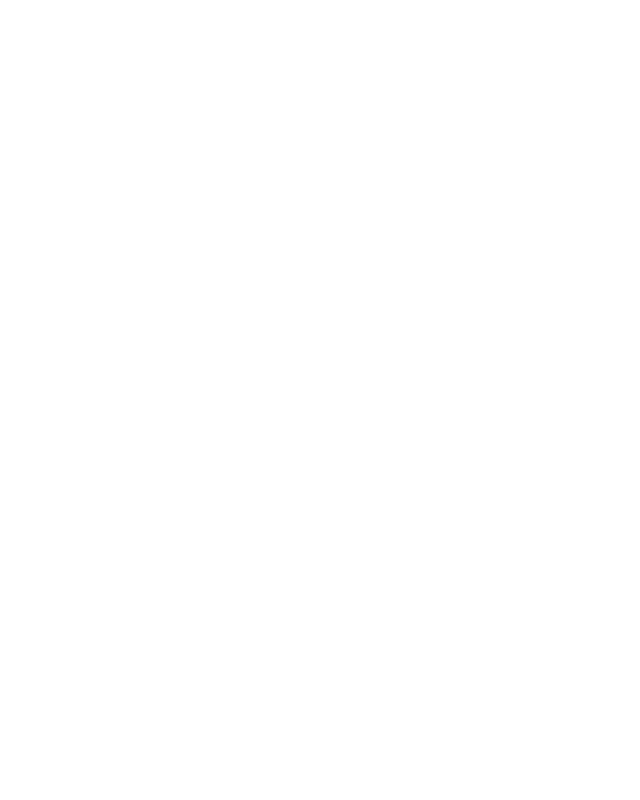
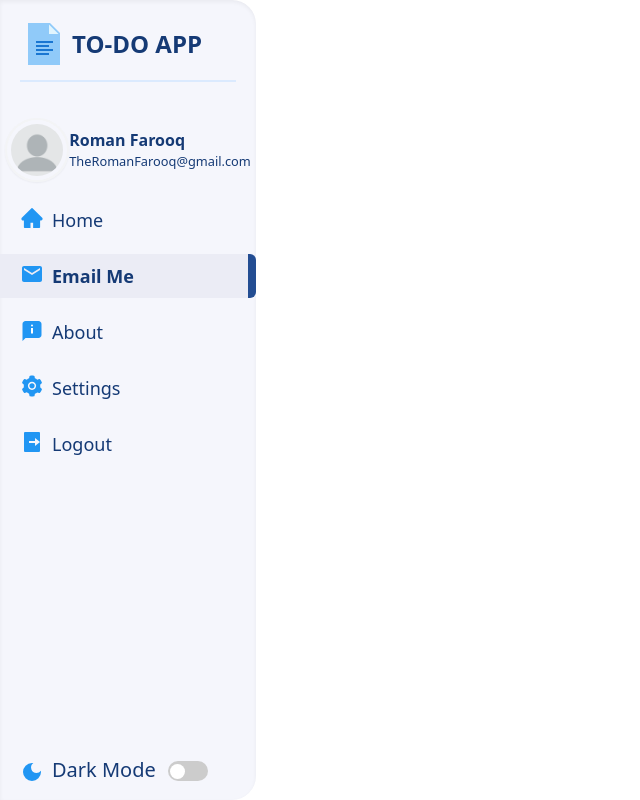
Before and after one commit to romanfarooq/wad-project, a React (Create React App) app in the folder client/: page /email in a window 1280 px wide. Before the commit this address had no page. Shown: the whole page, without its empty margins (0-640 px from the left). Built offline with nearby package versions, Linux system fonts and the light colour scheme; the HTML template or start-up script is replaced by a standard one.

Commit message:
added dark mode slider

```diff
--- a/client/src/App.js
+++ b/client/src/App.js
@@ -1,7 +1,10 @@
 import { BrowserRouter, Routes, Route } from 'react-router-dom';
 import Navbar from './components/Navbar';
 import Home from './components/Home';
+import Email from './components/Email';
 import About from './components/About';
+import Settings from './components/Settings';
+import LoginSignUp from './components/LoginSignUp';
 
 function App() {
   return (
@@ -9,7 +12,10 @@
       <Routes>
         <Route path="/" element={<Navbar />}>
           <Route index element={<Home />} />
+          <Route path="/email" element={<Email />} />
           <Route path="/about" element={<About />} />
+          <Route path="/settings" element={<Settings />} />
+          <Route path="/login" element={<LoginSignUp />} />
         </Route>
       </Routes>
     </BrowserRouter>
--- /dev/null
+++ b/client/src/components/Email.jsx
@@ -0,0 +1,9 @@
+import React from 'react'
+
+function Email() {
+  return (
+    <div></div>
+  )
+}
+
+export default Email
--- /dev/null
+++ b/client/src/components/LoginSignUp.jsx
@@ -0,0 +1,9 @@
+import React from 'react'
+
+function LoginSignUp() {
+  return (
+    <div></div>
+  )
+}
+
+export default LoginSignUp
--- a/client/src/components/NavItems.js
+++ b/client/src/components/NavItems.js
@@ -1,5 +1,7 @@
 import { FcAbout } from 'react-icons/fc';
-import { AiFillHome } from 'react-icons/ai';
+import { AiFillHome, AiFillSetting } from 'react-icons/ai';
+import { MdEmail } from 'react-icons/md';
+import { RiLogoutBoxRFill } from 'react-icons/ri';
 
 export const NavItems = [
   {
@@ -8,8 +10,23 @@
     icon: <AiFillHome className="text-2xl text-[#2196F3]" />,
   },
   {
+    name: 'Email Me',
+    path: '/email',
+    icon: <MdEmail className="text-2xl text-[#2196F3]" />,
+  },
+  {
     name: 'About',
     path: '/about',
     icon: <FcAbout className="text-2xl" />,
   },
+  {
+    name: 'Settings',
+    path: '/settings',
+    icon: <AiFillSetting className="text-2xl text-[#2196F3]" />,
+  },
+  {
+    name: 'Logout',
+    path: '/login',
+    icon: <RiLogoutBoxRFill className="text-2xl text-[#2196F3]" />,
+  }
 ];
--- a/client/src/components/Navbar.jsx
+++ b/client/src/components/Navbar.jsx
@@ -1,12 +1,13 @@
 import { NavLink, Outlet } from 'react-router-dom';
 import { FcDocument } from 'react-icons/fc';
+import { MdDarkMode } from 'react-icons/md';
+import { NavItems } from './NavItems';
 import ProfilePicture from '../Assets/blank-profile-picture.webp';
-import { NavItems } from './NavItems';
 
 function Navbar() {
   return (
     <>
-      <nav className="fixed top-0 bottom-0 left-0 w-1/5 bg-[#f5f6fc] rounded-3xl shadow-inner">
+      <nav className="fixed top-0 bottom-0 left-0 w-1/5 bg-[#f5f6fc] rounded-r-3xl shadow-inner">
         <div className="flex m-5 pb-3 border-b-2 border-blue-100">
           <FcDocument className="text-5xl" />
           <h1 className="text-2xl m-auto ml-1 text-[#153a75] font-extrabold">
@@ -19,13 +20,9 @@
             src={ProfilePicture}
             alt="profile-pic"
           />
-          <div className="flex flex-col justify-center">
-            <span className="text-[#153a75] font-semibold">
-              Roman Farooq
-            </span>
-            <small className="text-[#153a75]">
-              TheRomanFarooq@gmail.com
-            </small>
+          <div className="flex flex-col justify-center text-[#153a75]">
+            <span className="font-semibold">Roman Farooq</span>
+            <small>TheRomanFarooq@gmail.com</small>
           </div>
         </div>
         <div className="flex flex-col gap-3">
@@ -45,6 +42,26 @@
             </NavLink>
           ))}
         </div>
+        <div className="fixed bottom-0 left-0">
+          <div className="flex gap-2 px-5 py-4">
+            <MdDarkMode className="text-2xl mt-1 text-[#2196F3]" />
+            <span className="text-xl font-medium text-[#153a75]">
+              Dark Mode
+            </span>
+            <label
+              htmlFor="checkbox"
+              className="relative inline-block w-10 h-5 ml-1 mt-[5px]"
+            >
+              <input
+                type="checkbox"
+                id="checkbox"
+                className="opacity-0 w-0 h-0"
+                onClick={() => console.log('clicked')}
+              />
+              <span className="slider round"></span>
+            </label>
+          </div>
+        </div>
       </nav>
       <Outlet />
     </>
--- /dev/null
+++ b/client/src/components/Settings.jsx
@@ -0,0 +1,9 @@
+import React from 'react'
+
+function Settings() {
+  return (
+    <div></div>
+  )
+}
+
+export default Settings
--- a/client/src/index.css
+++ b/client/src/index.css
@@ -1,3 +1,50 @@
 @tailwind base;
 @tailwind components;
 @tailwind utilities;
+
+.slider {
+  position: absolute;
+  cursor: pointer;
+  top: 0;
+  left: 0;
+  right: 0;
+  bottom: 0;
+  background-color: #ccc;
+  -webkit-transition: 0.4s;
+  transition: 0.4s;
+}
+
+.slider:before {
+  position: absolute;
+  content: '';
+  height: 15px;
+  width: 15px;
+  left: 2.5px;
+  bottom: 2.5px;
+  background-color: white;
+  -webkit-transition: 0.4s;
+  transition: 0.4s;
+}
+
+input:checked + .slider {
+  background-color: #2196f3;
+}
+
+input:focus + .slider {
+  box-shadow: 0 0 1px #2196f3;
+}
+
+input:checked + .slider:before {
+  -webkit-transform: translateX(20px);
+  -ms-transform: translateX(20px);
+  transform: translateX(20px);
+}
+
+/* Rounded sliders */
+.slider.round {
+  border-radius: 34px;
+}
+
+.slider.round:before {
+  border-radius: 50%;
+}
```
